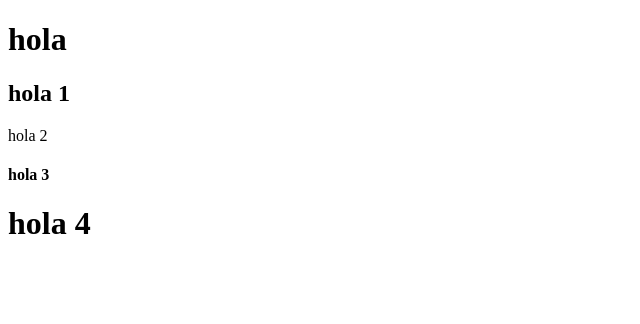
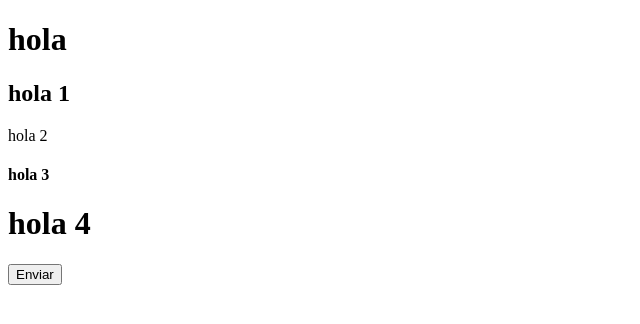
Before and after one commit to ivandario111582/hello-world-get, a plain HTML site: page index.html in a window 1280 px wide. Shown: the whole page, without its empty margins (0-640 px from the left). Drawn offline with Linux system fonts and the light colour scheme.

Commit message:
se agrego un formulario

```diff
--- a/index.html
+++ b/index.html
@@ -11,4 +11,7 @@
     <h3></h1>hola 2</h3>
     <h4>hola 3</h4>
     <h1>hola 4</h1>
+    <form action="" method="GET">
+        <input type="button" value="Enviar">
+    </form>
 </html>
```
